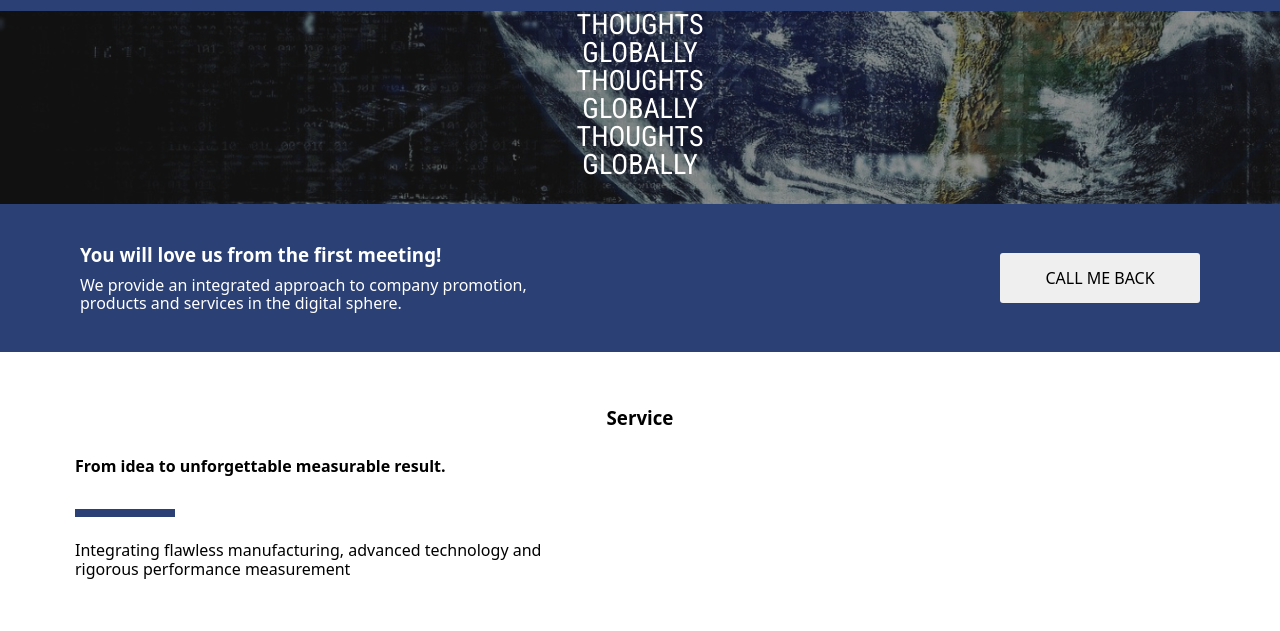
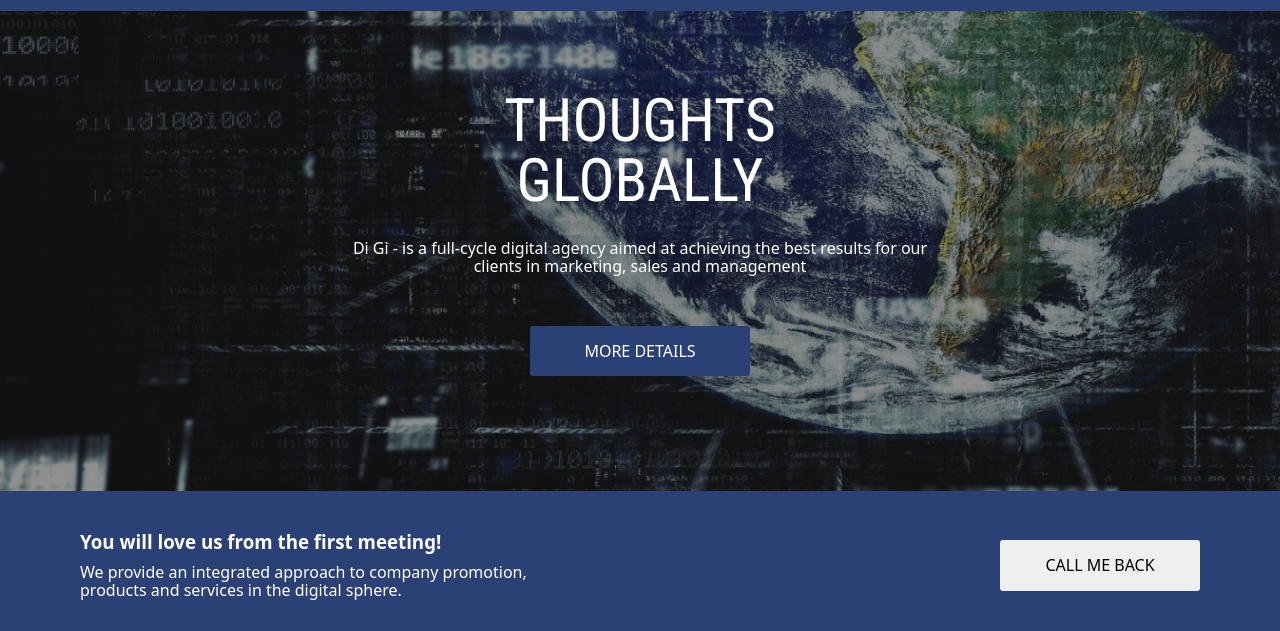
Before and after one commit to SvyatoslavKys/Mobile-first, a plain HTML site: page index.html in a window 1280 px wide. Shown: the part 89-720 px from the top of the page. Drawn offline with nearby package versions, Linux system fonts and the light colour scheme.

Commit message:
fix bug
fix bug

```diff
--- a/index.html
+++ b/index.html
@@ -33,16 +33,10 @@
                         THOUGHTS <br>GLOBALLY
                     </h3>
                 </div>
-                <div class="top-slider__item">
-                    <h3 class="top-slider__title">
-                        THOUGHTS <br>GLOBALLY
-                    </h3>
-                </div>
-                <div class="top-slider__item">
-                    <h3 class="top-slider__title">
-                        THOUGHTS <br>GLOBALLY
-                    </h3>
-                </div>
+                <p>
+                    Di Gі - is a full-cycle digital agency aimed at achieving the best results for our clients in marketing, sales and management
+                </p>
+                <button>MORE DETAILS</button>
             </div>
         </section>
         <section class="about">
--- a/style.css
+++ b/style.css
@@ -63,13 +63,34 @@ ul{
     text-align: center;
 }
 .top-slider__title{
-    padding: 36 0 28 0;
 
+    padding: 36px 0 28px 0;
+    margin-bottom: -200px;
     font-family: "Roboto Condensed", sans-serif;
     font-size: 28px;
     line-height: 1;
     font-weight: 400;
+}
 
+.top-slider>button{
+    padding: 16px 45px;
+    background: #2B4074;
+    width: 220px;
+    color: #fff;
+    margin: 50px auto 115px auto;
+    border: none;
+    border-radius: 3px;
+    transition: 500ms ease-in-out;
+    cursor: pointer;
+    opacity: 0;
+}
+.top-slider>button:hover{
+    background: white;
+    color: #000;
+}
+.top-slider>p{
+    margin: 0 auto;
+    opacity: 0;
 }
 
 /* ---------------about--------------- */
@@ -218,6 +239,19 @@ ul{
     .container-service{
         padding: 25px 0;
     }
+    .top-slider>button{
+        opacity: 1;
+    }
+    .top-slider__title{
+        padding: 50px 0 28px 0;
+        font-size: 60px;
+        margin-bottom: 0;
+    }
+    .top-slider>p{
+        text-align: center;
+        width: 600px;
+        opacity: 1;
+    }
 
 }
 @media (min-width: 768px) {
@@ -226,6 +260,10 @@ ul{
     }
     .logo-link{
         margin-left: 5px;
+    }
+    .top-slider__title{
+        padding: 80px 0 28px 0;
+        font-size: 60px;
     }
     .container-about{
         padding: 60px 20px 40px 20px;
```
